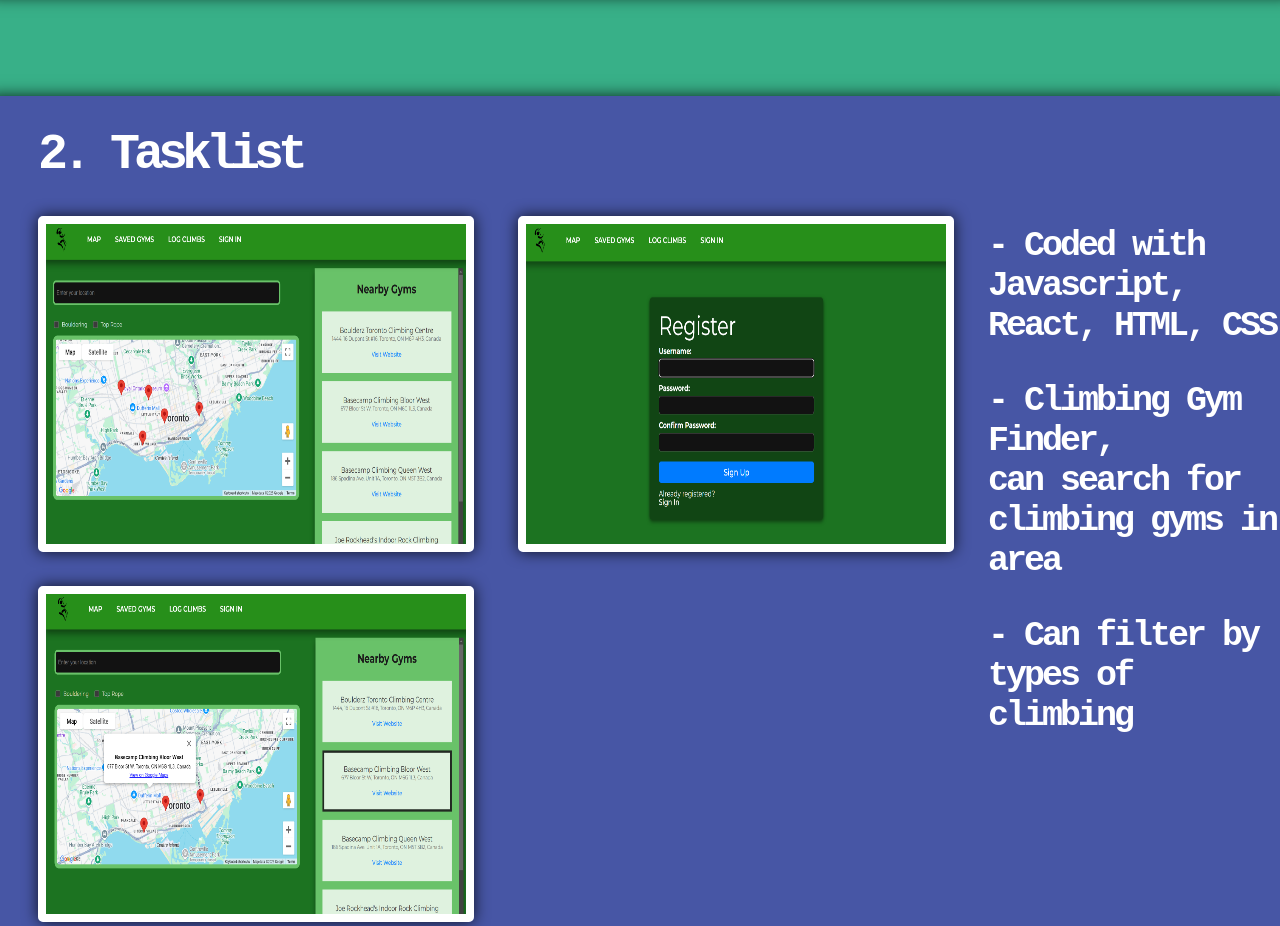
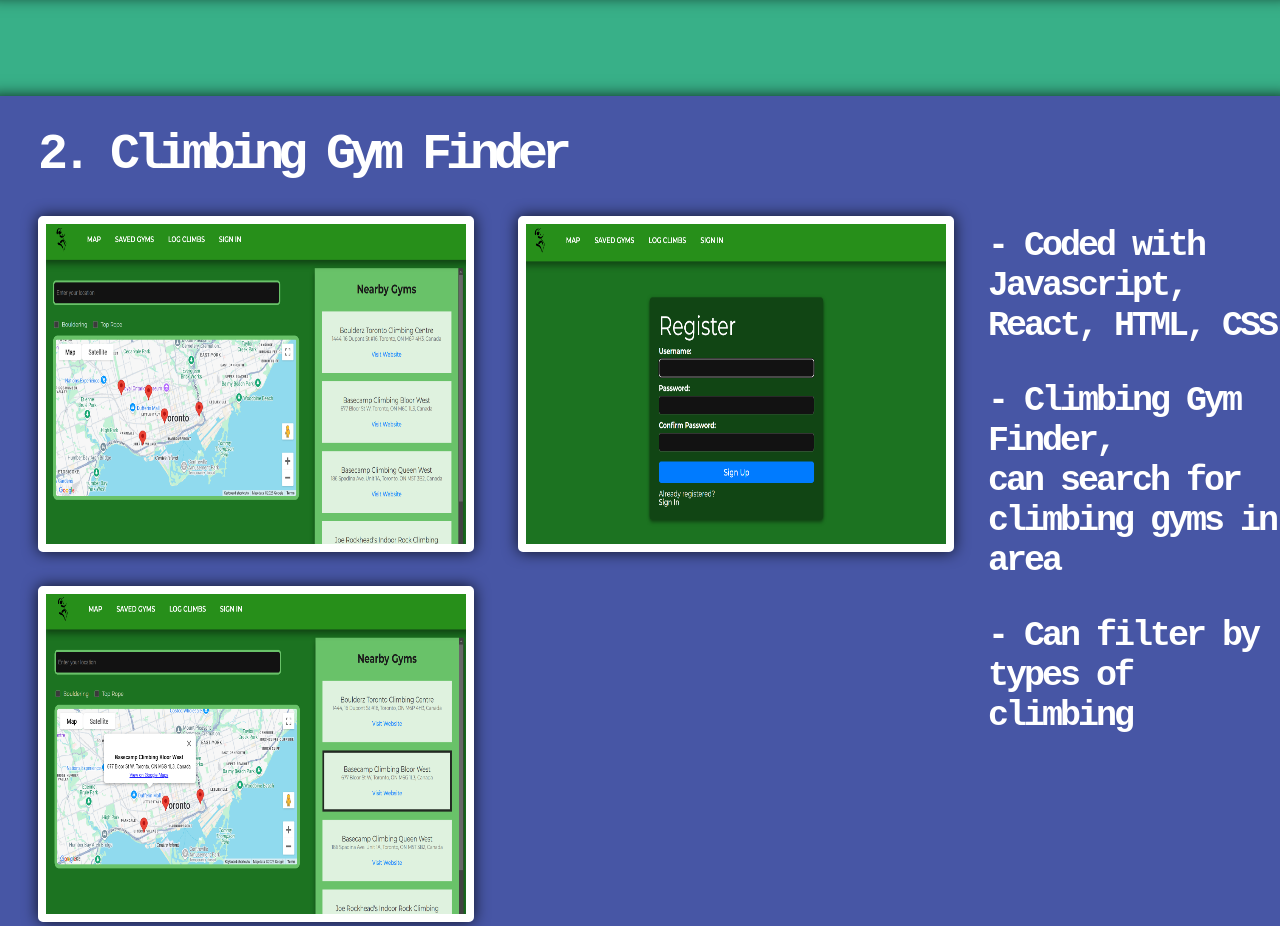
Before and after one commit to ShelbyLiu1/Personal-Website, a plain HTML site: page index.html in a window 1280 px wide. Shown: the part 2440-3366 px from the top of the page. Drawn offline with nearby package versions, Linux system fonts and the light colour scheme; a web font is replaced by a local one.

Commit message:
Update index.html

```diff
--- a/index.html
+++ b/index.html
@@ -138,7 +138,7 @@
     </div>
     <div class="project-2">
       <div class="projectName1">
-        2. Tasklist
+        2. Climbing Gym Finder
       </div>
       <img class="gameThumbnail1" src="project-images/image1climbing.png">
       <img class="gameThumbnail2" src="project-images/image2climbing.png">
```
